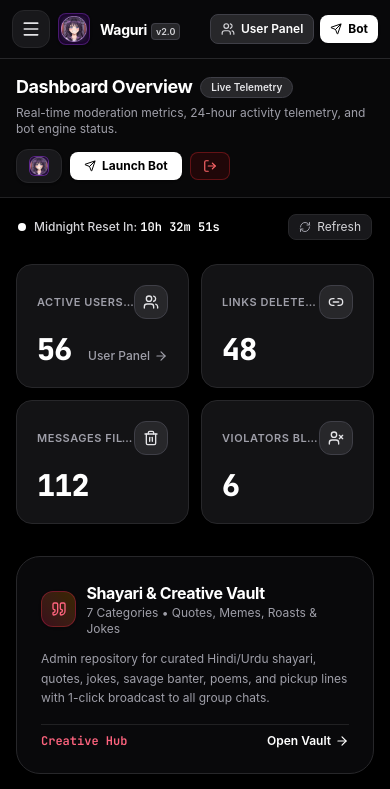
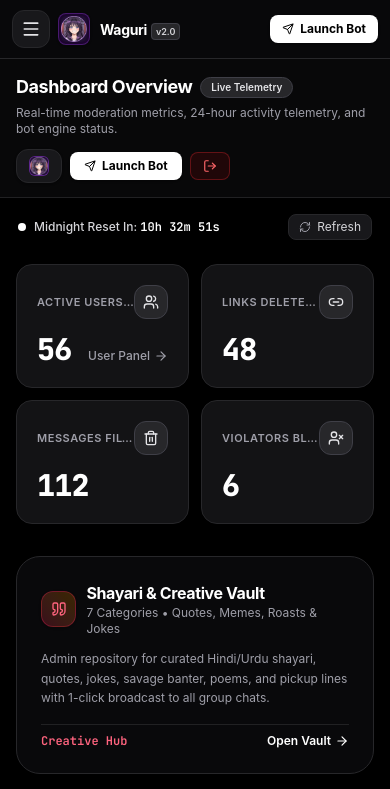
Before and after one commit to surajchandr1c/Waguri, a Next.js app in the folder frontend/: page / in a window 390 px wide. Shown: the top 789 px of the page. Built offline with nearby package versions, Linux system fonts and the light colour scheme; no server answers; the database is empty.

Commit message:
refactor(navbar): remove user button from mobile/tablet top bar, keeping logo, name, and bot button

```diff
--- a/frontend/src/components/Sidebar.tsx
+++ b/frontend/src/components/Sidebar.tsx
@@ -159,25 +159,15 @@ export default function Sidebar() {
           </Link>
         </div>
 
-        <div className="flex items-center gap-1.5 sm:gap-2 shrink-0">
-          <Link
-            href="/users"
-            className="flex items-center gap-1.5 px-2.5 sm:px-3 py-1.5 rounded-lg bg-zinc-800 text-white border border-zinc-700 text-xs font-semibold hover:bg-zinc-700 transition-colors shrink-0"
-          >
-            <Users className="w-3.5 h-3.5 text-zinc-300" />
-            <span className="hidden min-[390px]:inline">User Panel</span>
-            <span className="min-[390px]:hidden">Users</span>
-          </Link>
-
+        <div className="flex items-center gap-2 shrink-0">
           <a
             href="https://t.me/Ms_Waguri_bot"
             target="_blank"
             rel="noopener noreferrer"
-            className="flex items-center gap-1.5 px-2.5 sm:px-3 py-1.5 rounded-lg bg-white hover:bg-zinc-200 text-black text-xs font-bold shadow-sm transition-all shrink-0"
+            className="flex items-center gap-1.5 px-3 py-1.5 rounded-lg bg-white hover:bg-zinc-200 text-black text-xs font-bold shadow-sm transition-all shrink-0"
           >
             <Send className="w-3 h-3 text-black" />
-            <span className="hidden min-[420px]:inline">Telegram</span>
-            <span className="min-[420px]:hidden">Bot</span>
+            <span>Launch Bot</span>
           </a>
         </div>
       </nav>
```
